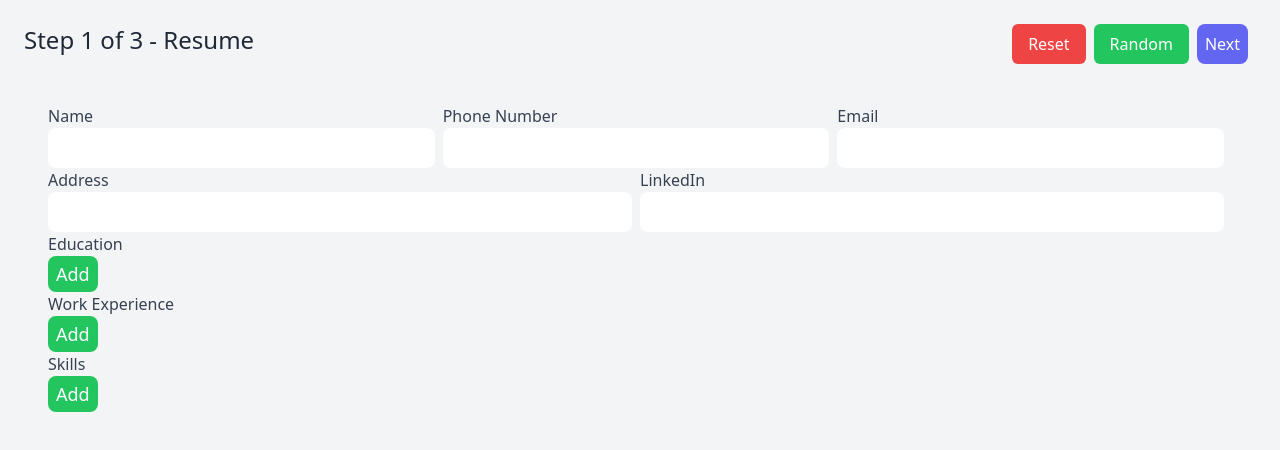
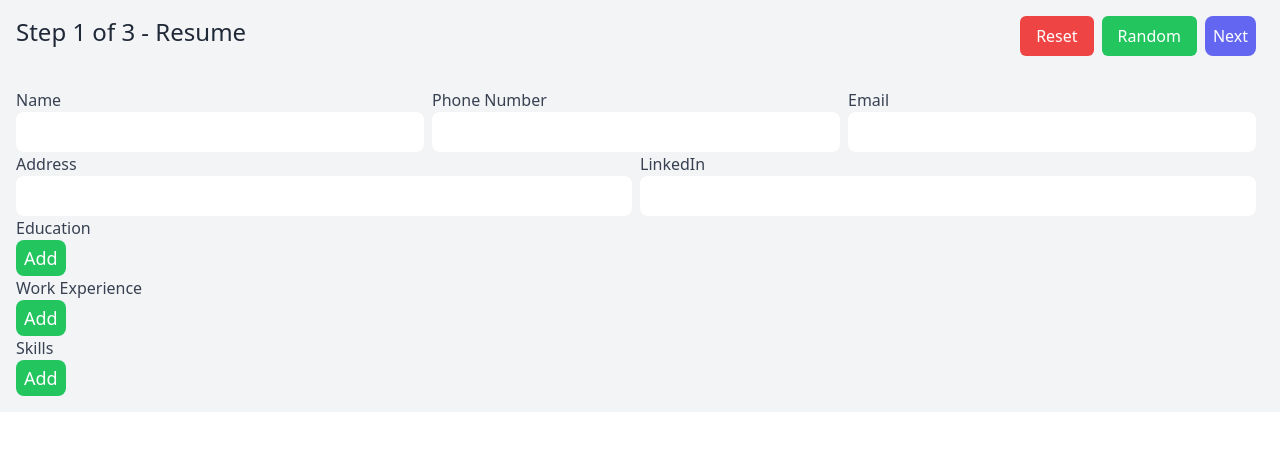
Before and after one commit to mcai/career_coach, a Next.js app: page /cover_letter in a window 1280 px wide. Shown: the top 450 px of the page. Built offline with nearby package versions, Linux system fonts and the light colour scheme.

Commit message:
Update files.

```diff
--- a/pages/cover_letter.tsx
+++ b/pages/cover_letter.tsx
@@ -23,11 +23,10 @@ export class CoverLetterPage extends React.Component<CoverLetterPageProps, Cover
   // function to render the component
   render() {
     return (
-      <div className="custom-form">
-        <div className="mt-4">
+      <div className="h-screen custom-form">
+        <div className="h-full">
           <textarea
             value={(this.props.coverLetter ?? "").trim()}
-            readOnly
             className="cover-letter-textarea h-full"
             onChange={(event) => {this.props.setCoverLetter(event.target.value)}}
           />
--- a/pages/index.tsx
+++ b/pages/index.tsx
@@ -322,6 +322,8 @@ export default class Index extends React.Component<IndexProps, IndexState> {
         </Head>
 
         <div className="custom-form">
+          {this.state.error && <p className="error-message">{`${this.state.error}`}</p>}
+
           <div className="flex">
             <h3 className="custom-header">Step {this.state.stepIndex + 1} of {steps.length} - {steps[this.state.stepIndex].title}</h3>
             <div className="ml-auto">
@@ -351,11 +353,10 @@ export default class Index extends React.Component<IndexProps, IndexState> {
               </button>}
             </div>
           </div>
+        </div>
 
-          { steps[this.state.stepIndex].component }
+        { steps[this.state.stepIndex].component }
 
-          {this.state.error && <p className="error-message">{`${this.state.error}`}</p>}
-        </div>
       </div>
 
     );
--- a/pages/job.tsx
+++ b/pages/job.tsx
@@ -45,7 +45,7 @@ export class JobPage extends React.Component<JobPageProps, JobPageState> {
   render() {
     return (
       <div className="custom-form">
-        <div className="mt-4">
+        <div>
           <div className="custom-form-group">
             <div className="custom-form-group-half">
               <label htmlFor="title">Job Title</label>
--- a/pages/resume.tsx
+++ b/pages/resume.tsx
@@ -45,7 +45,7 @@ export class ResumePage extends React.Component<ResumePageProps, ResumePageState
   render() {
     return (
       <div className="custom-form">
-        <div className="mt-4">
+        <div>
           <div className="custom-form-group">
             <div className="custom-form-group-one-third">
               <label className="custom-form-label" htmlFor="name">Name</label>
--- a/styles/styles.css
+++ b/styles/styles.css
@@ -10,7 +10,7 @@
     }
 
     .custom-form {
-        @apply p-6 bg-gray-100;
+        @apply p-4 bg-gray-100;
     }
 
     .custom-header {
```
